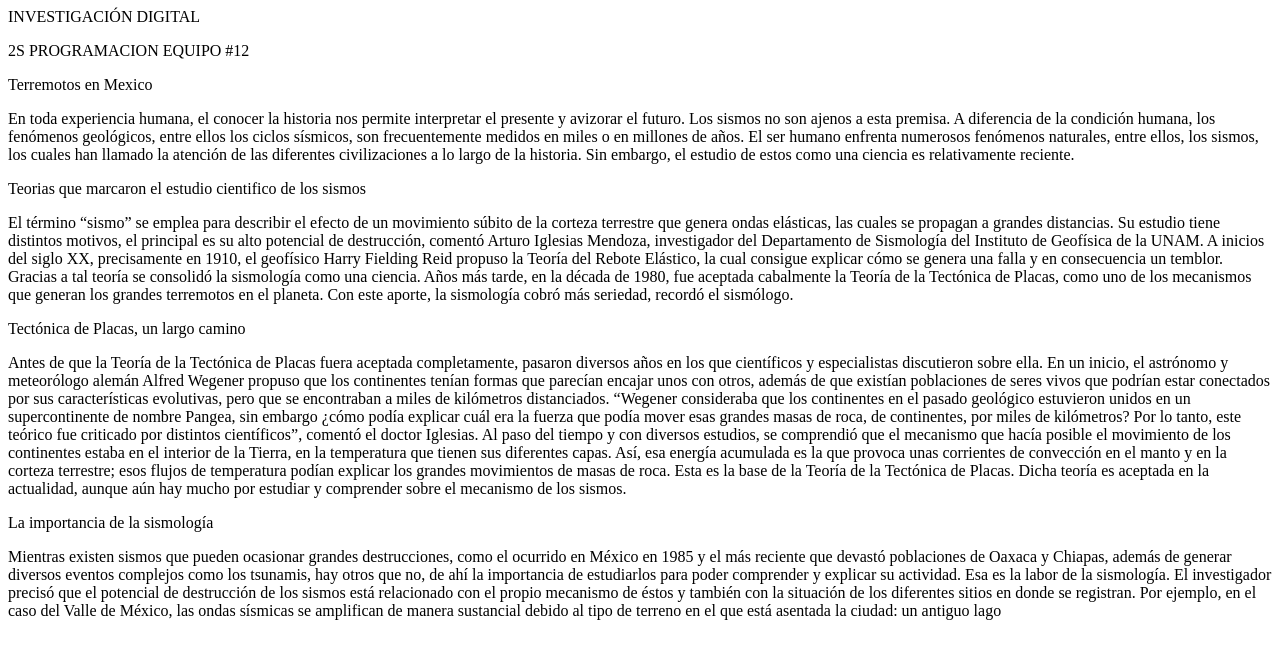
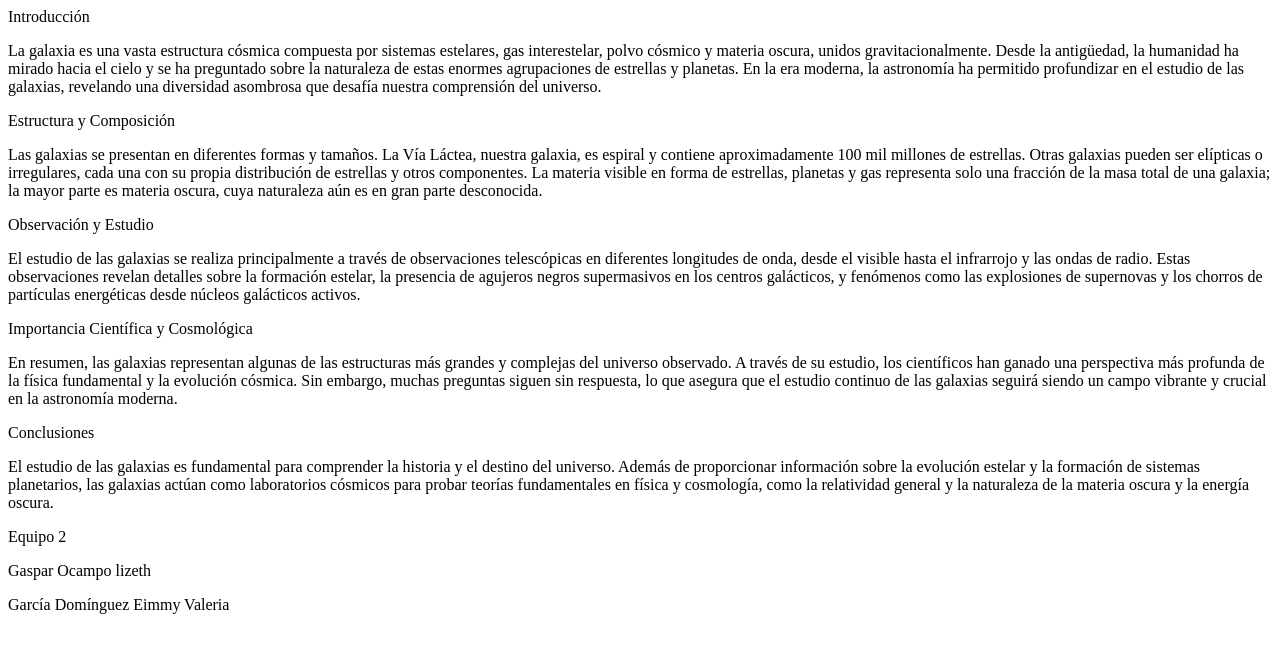
Before and after one commit to martin12-bit/web, a plain HTML site: page index.html in a window 1280 px wide. Drawn offline with Linux system fonts and the light colour scheme.

Commit message:
Update index.html

```diff
--- a/index.html
+++ b/index.html
@@ -1,58 +1,32 @@
 <!DOCTYPE html>
-<html>
-<head>
-<title> Investigacion Digital </title>
-</head>
-<body>
-<hl> INVESTIGACIÓN DIGITAL </hl>
-<p> 2S PROGRAMACION  EQUIPO #12 </p>
-<hl>Terremotos en Mexico</hl>
-
-<p>En toda experiencia humana, el conocer la historia nos permite interpretar el presente y avizorar el futuro. Los sismos no son ajenos a
-esta premisa. A diferencia de la condición humana, los fenómenos geológicos, entre ellos los ciclos sísmicos, son frecuentemente
-medidos en miles o en millones de años. El ser humano enfrenta numerosos fenómenos naturales, entre ellos, los sismos, los cuales han
-llamado la atención de las diferentes civilizaciones a lo largo de la historia. Sin embargo, el estudio de estos como una ciencia es
-relativamente reciente.</p>
-
- <hl> Teorias que marcaron el estudio cientifico de los sismos </hl>
-
-<p> El término “sismo” se emplea para describir el efecto de un movimiento súbito de la corteza terrestre que genera ondas elásticas, las
-cuales se propagan a grandes distancias. Su estudio tiene distintos motivos, el principal es su alto potencial de destrucción, comentó
-Arturo Iglesias Mendoza, investigador del Departamento de Sismología del Instituto de Geofísica de la UNAM.
+<html>  <head>
+<title> investigacion </title>
+</head> <body>
 
 
-A inicios del siglo XX, precisamente en 1910, el geofísico Harry Fielding Reid propuso la Teoría del Rebote Elástico, la cual consigue
-explicar cómo se genera una falla y en consecuencia un temblor. Gracias a tal teoría se consolidó la sismología como una ciencia. Años
-más tarde, en la década de 1980, fue aceptada cabalmente la Teoría de la Tectónica de Placas, como uno de los mecanismos que
-generan los grandes terremotos en el planeta. Con este aporte, la sismología cobró más seriedad, recordó el sismólogo.</p>
+<hl>Introducción</hl>
 
-<hl> Tectónica de Placas, un largo camino </hl>
+<p>La galaxia es una vasta estructura cósmica compuesta por sistemas estelares, gas interestelar, polvo cósmico y materia oscura, unidos gravitacionalmente. Desde la antigüedad, la humanidad ha mirado hacia el cielo y se ha preguntado sobre la naturaleza de estas enormes agrupaciones de estrellas y planetas. En la era moderna, la astronomía ha permitido profundizar en el estudio de las galaxias, revelando una diversidad asombrosa que desafía nuestra comprensión del universo.</p>
 
-<p>Antes de que la Teoría de la Tectónica de Placas fuera aceptada completamente, pasaron diversos años en los que científicos y
-especialistas discutieron sobre ella. En un inicio, el astrónomo y meteorólogo alemán Alfred Wegener propuso que los continentes
-tenían formas que parecían encajar unos con otros, además de que existían poblaciones de seres vivos que podrían estar conectados por
-sus características evolutivas, pero que se encontraban a miles de kilómetros distanciados.
+ <hl> Estructura y Composición </hl>
 
-“Wegener consideraba que los continentes en el pasado geológico estuvieron unidos en un supercontinente de nombre Pangea, sin
-embargo ¿cómo podía explicar cuál era la fuerza que podía mover esas grandes masas de roca, de continentes, por miles de kilómetros?
-Por lo tanto, este teórico fue criticado por distintos científicos”, comentó el doctor Iglesias.
+<p> Las galaxias se presentan en diferentes formas y tamaños. La Vía Láctea, nuestra galaxia, es espiral y contiene aproximadamente 100 mil millones de estrellas. Otras galaxias pueden ser elípticas o irregulares, cada una con su propia distribución de estrellas y otros componentes. La materia visible en forma de estrellas, planetas y gas representa solo una fracción de la masa total de una galaxia; la mayor parte es materia oscura, cuya naturaleza aún es en gran parte desconocida.</p>
 
-Al paso del tiempo y con diversos estudios, se comprendió que el mecanismo que hacía posible el movimiento de los continentes estaba
-en el interior de la Tierra, en la temperatura que tienen sus diferentes capas.
 
-Así, esa energía acumulada es la que provoca unas corrientes de convección en el manto y en la corteza terrestre; esos flujos de
-temperatura podían explicar los grandes movimientos de masas de roca. Esta es la base de la Teoría de la Tectónica de Placas.
+<hl> Observación y Estudio </hl>
 
-Dicha teoría es aceptada en la actualidad, aunque aún hay mucho por estudiar y comprender sobre el mecanismo de los sismos.</p>
+<p>El estudio de las galaxias se realiza principalmente a través de observaciones telescópicas en diferentes longitudes de onda, desde el visible hasta el infrarrojo y las ondas de radio. Estas observaciones revelan detalles sobre la formación estelar, la presencia de agujeros negros supermasivos en los centros galácticos, y fenómenos como las explosiones de supernovas y los chorros de partículas energéticas desde núcleos galácticos activos.</p>
 
-<hl> La importancia de la sismología </hl>
+<hl> Importancia Científica y Cosmológica </hl>
 
-<p>Mientras existen sismos que pueden ocasionar grandes destrucciones, como el ocurrido en México en 1985 y el más reciente que
-devastó poblaciones de Oaxaca y Chiapas, además de generar diversos eventos complejos como los tsunamis, hay otros que no, de ahí
-la importancia de estudiarlos para poder comprender y explicar su actividad. Esa es la labor de la sismología.
-El investigador precisó que el potencial de destrucción de los sismos está relacionado con el propio mecanismo de éstos y también con la
-situación de los diferentes sitios en donde se registran. Por ejemplo, en el caso del Valle de México, las ondas sísmicas se amplifican de
-manera sustancial debido al tipo de terreno en el que está asentada la ciudad: un antiguo lago</p>
+<p>En resumen, las galaxias representan algunas de las estructuras más grandes y complejas del universo observado. A través de su estudio, los científicos han ganado una perspectiva más profunda de la física fundamental y la evolución cósmica. Sin embargo, muchas preguntas siguen sin respuesta, lo que asegura que el estudio continuo de las galaxias seguirá siendo un campo vibrante y crucial en la astronomía moderna.</p>
 
-</body>
-</html>
+<hl> Conclusiones </hl>
+
+<p>El estudio de las galaxias es fundamental para comprender la historia y el destino del universo. Además de proporcionar información sobre la evolución estelar y la formación de sistemas planetarios, las galaxias actúan como laboratorios cósmicos para probar teorías fundamentales en física y cosmología, como la relatividad general y la naturaleza de la materia oscura y la energía oscura.</p>
+
+<p>Equipo 2</p>
+<p>Gaspar Ocampo lizeth </p>
+<p>García Domínguez Eimmy Valeria</p>
+
+</body> </html>
```
